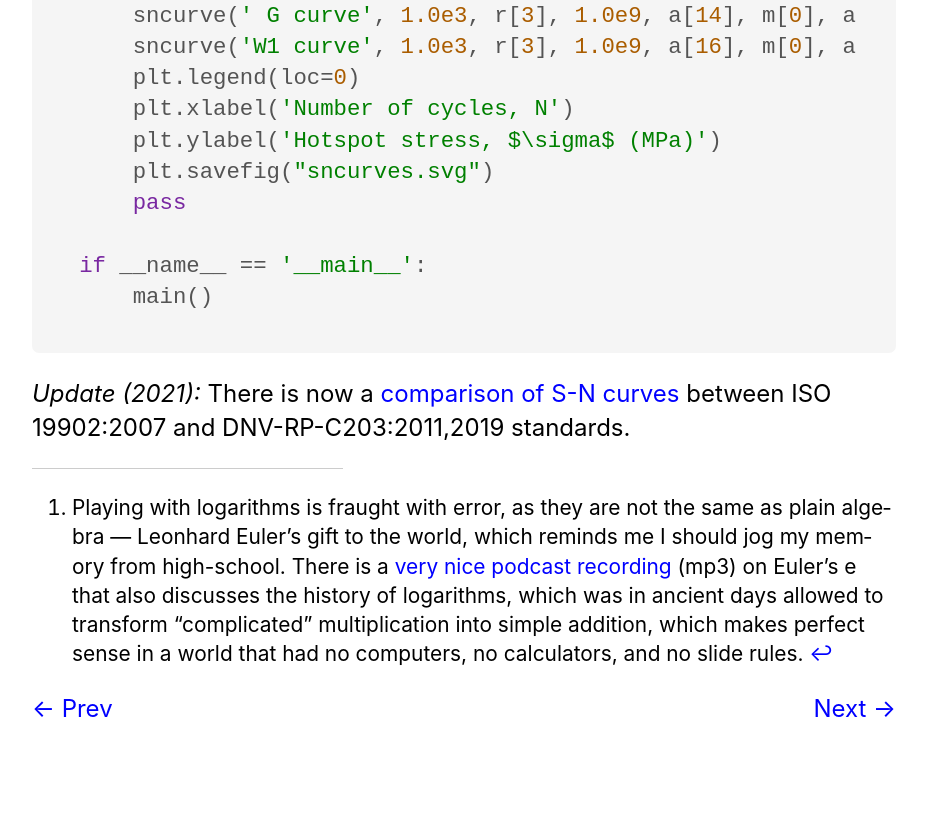
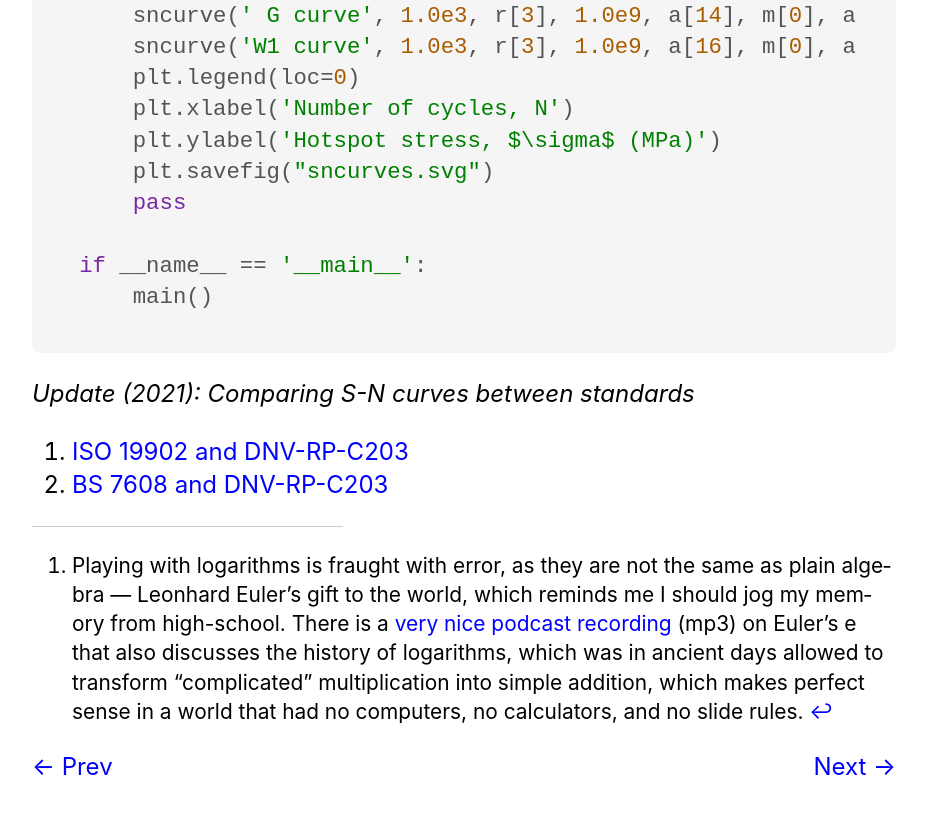
Before and after one commit to Fastidious/ckunte.github.io, a plain HTML site: page 2014/sn-curves.html in a window 1280 px wide. Shown: the part 4512-5325 px from the top of the page, without its empty margins (176-1101 px from the left). Before the commit the page ends 5299 px from the top, so only its background shows below. Drawn offline with nearby package versions, Linux system fonts and the light colour scheme.

Commit message:
Add S-N curves comparison BS and DNV

```diff
--- a/2014/sn-curves.html
+++ b/2014/sn-curves.html
@@ -114,7 +114,11 @@ def main():
 if __name__ == '__main__':
     main()
 </code></pre>
-<p><em>Update (2021):</em> There is now a <a href="/file/compare-sncurves.pdf" title="Comparison of S-N curves in seawater with cathodic protection between ISO 19902:2007 and DNV-RP-C203:2011 standards">comparison of S-N curves</a> between ISO 19902:2007 and DNV-RP-C203:2011,2019 standards.</p>
+<p><em>Update (2021): Comparing S-N curves between standards</em></p>
+<ol>
+<li><a href="/file/compare-sncurves.pdf">ISO 19902 and DNV-RP-C203</a></li>
+<li><a href="/file/bsdnv.pdf">BS 7608 and DNV-RP-C203</a></li>
+</ol>
 <div class="footnote">
 <hr />
 <ol>
```
Also changed, not shown: 1 other file.
